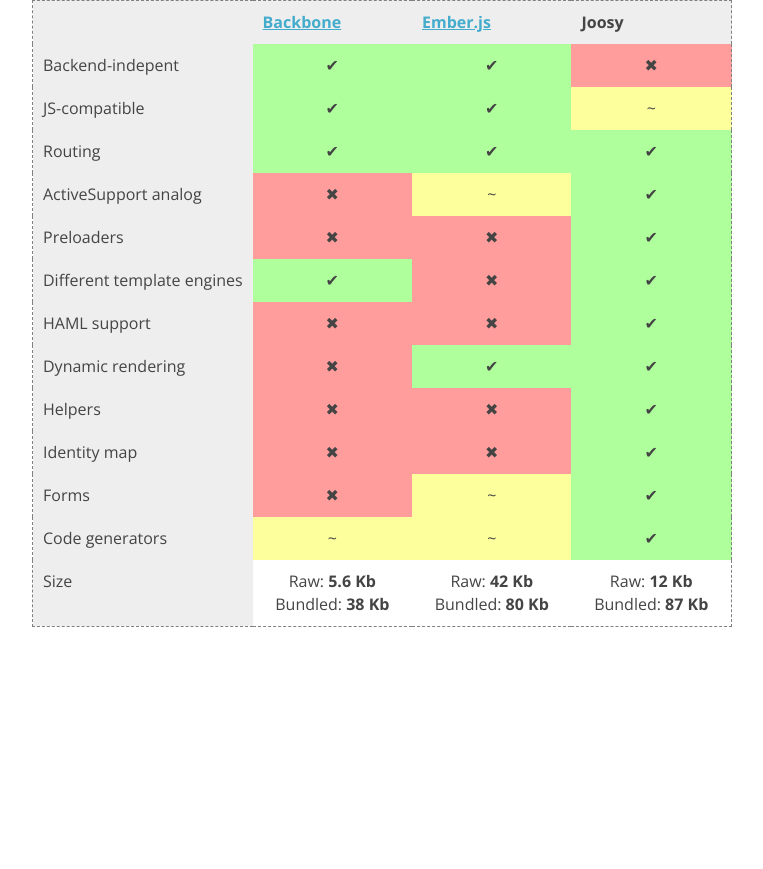
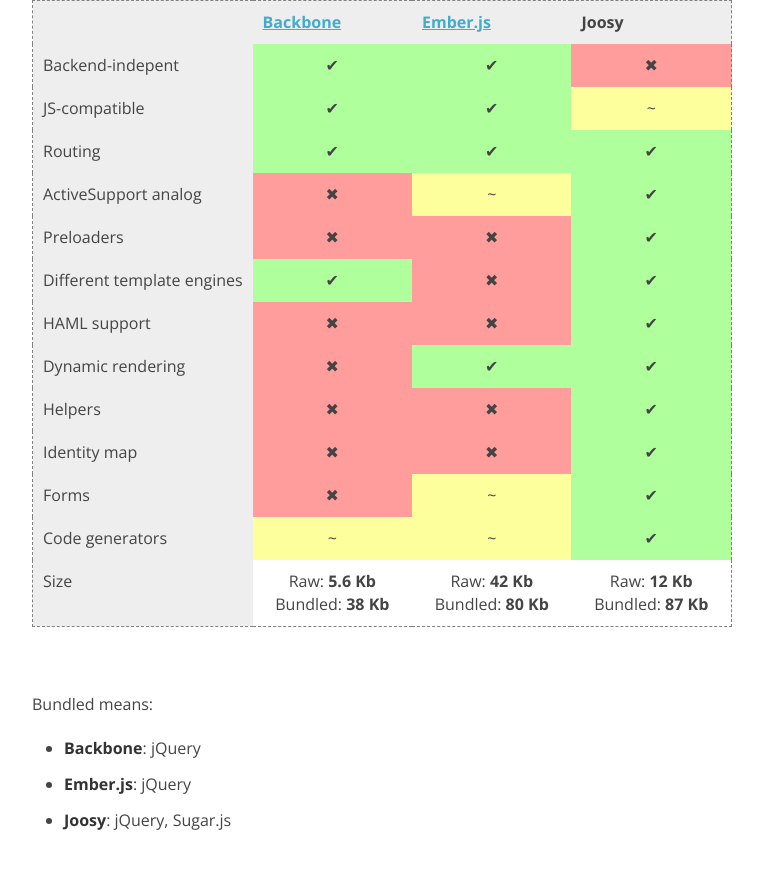
Before and after one commit to joosy/guides, a Jekyll site: the page built from guides/basics/joosy-vs-x.md, in a window 1280 px wide and 900 px high, scrolled down 670 px. Shown: the top 869 px of the window, without its empty margins (234-997 px from the left). Built offline with Jekyll 4.4.1, drawn with Linux system fonts in a browser that asks for light colours; comment, search, counter and statistics services are not loaded; before the commit the page ends 1365 px from its top, so only the background shows below that.

Commit message:
Little comparison appendix

```diff
--- a/guides/basics/joosy-vs-x.md
+++ b/guides/basics/joosy-vs-x.md
@@ -111,3 +111,10 @@
     </td>
   </tr>
 </table>
+<br /><br />
+
+Bundled means:
+
+* **Backbone**: jQuery
+* **Ember.js**: jQuery
+* **Joosy**: jQuery, Sugar.js
```
